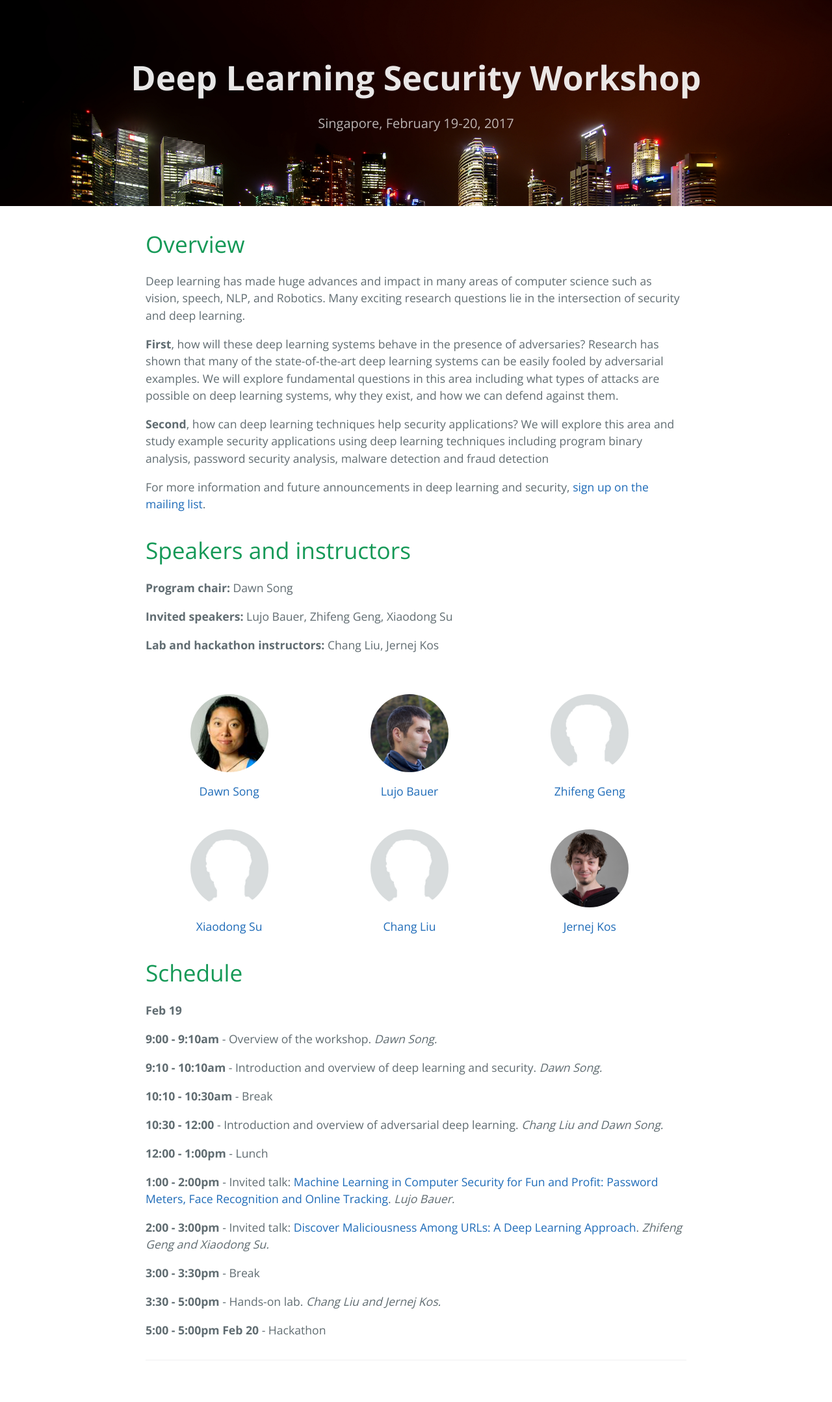
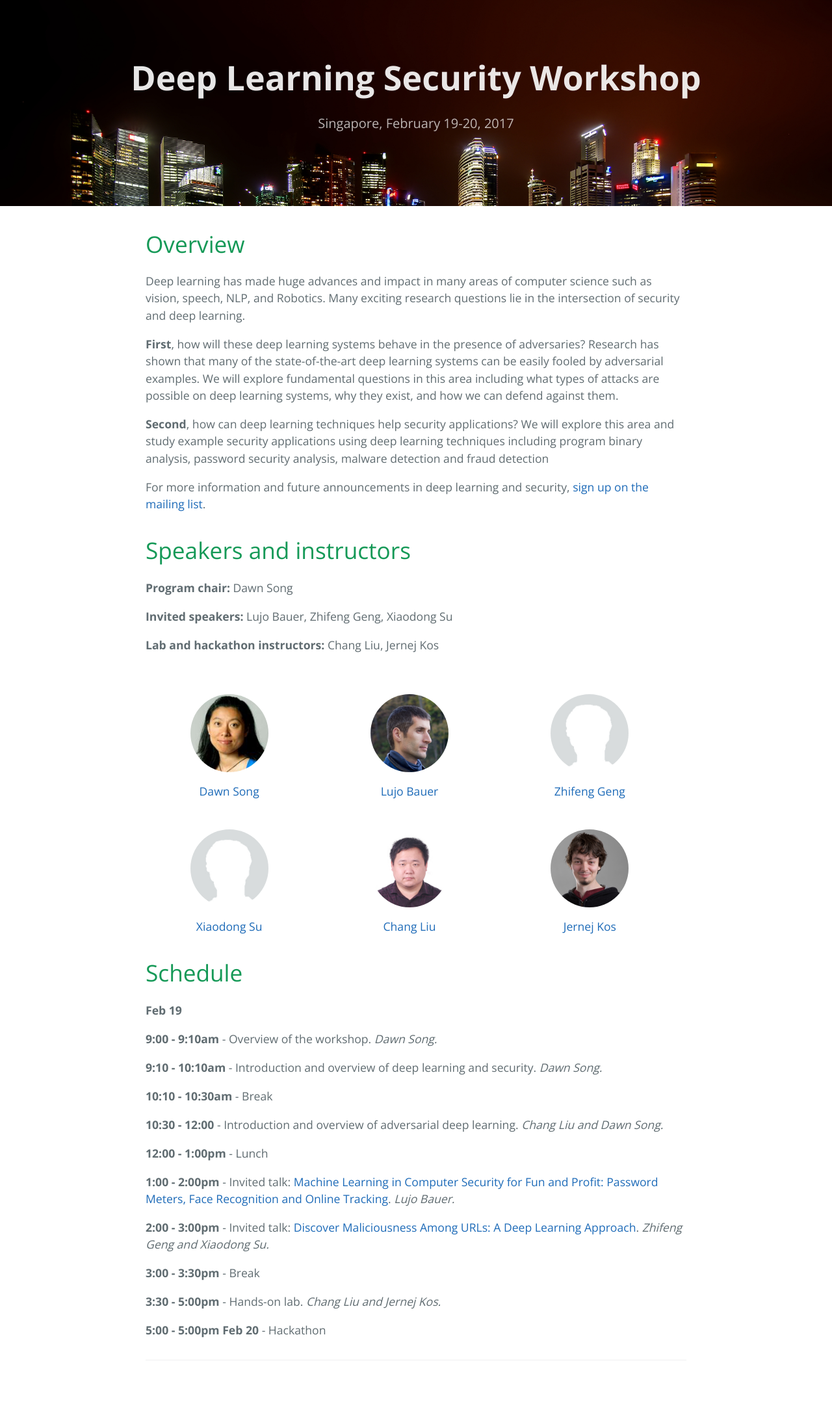
Before and after one commit to deep-learning-security/deep-learning-security.github.io, a Jekyll site: the page built from index.md, in a window 1280 px wide. Shown: the whole page at 65% size. Built offline with Jekyll 4.4.1, drawn with Linux system fonts in a browser that asks for light colours.

Commit message:
Add Chang's photo

```diff
--- a/index.md
+++ b/index.md
@@ -64,7 +64,7 @@ For more information and future announcements in deep learning and security, [si
 </div>
 <div class="instructor">
   <a href="https://people.eecs.berkeley.edu/~liuchang/">
-  <div class="instructorphoto"><img src="/assets/people/empty.png" /></div>
+  <div class="instructorphoto"><img src="/assets/people/chang.jpg" /></div>
   <div>Chang Liu</div>
   </a>
 </div>
```
Also changed, not shown: assets/people/chang.jpg (added).
